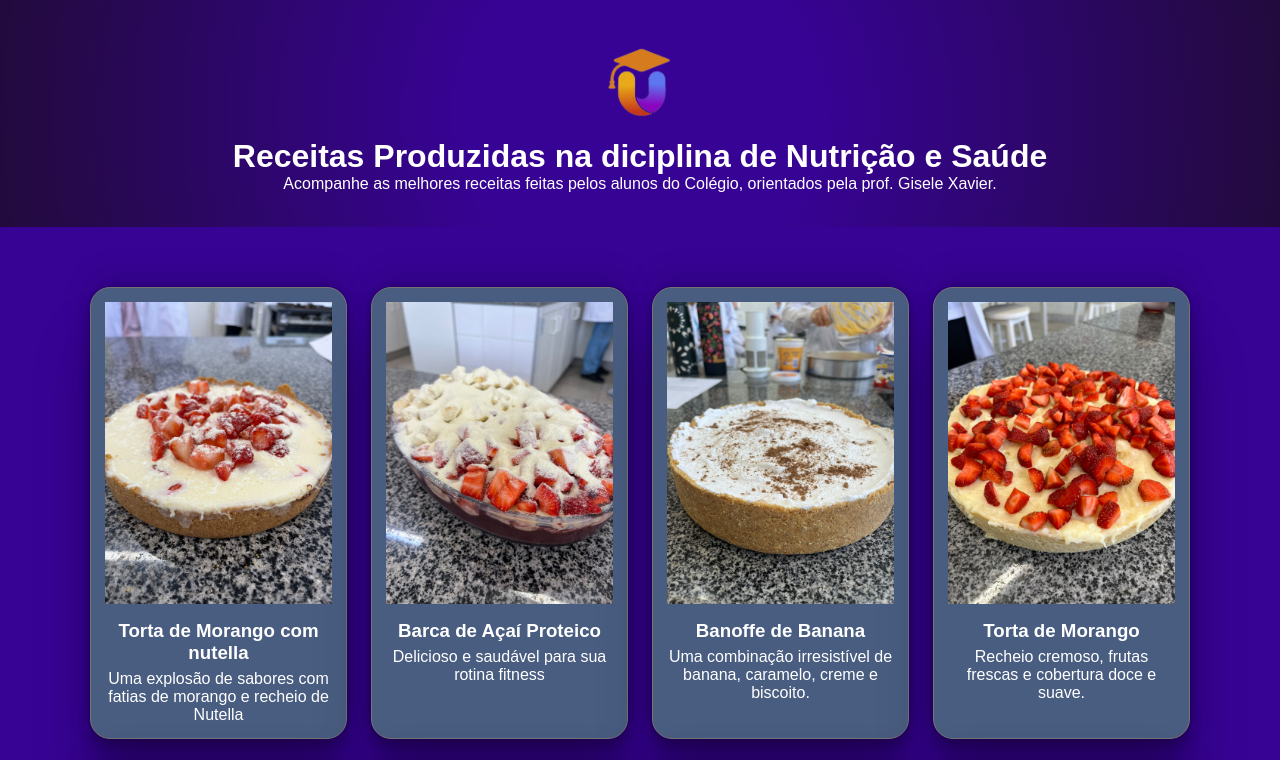
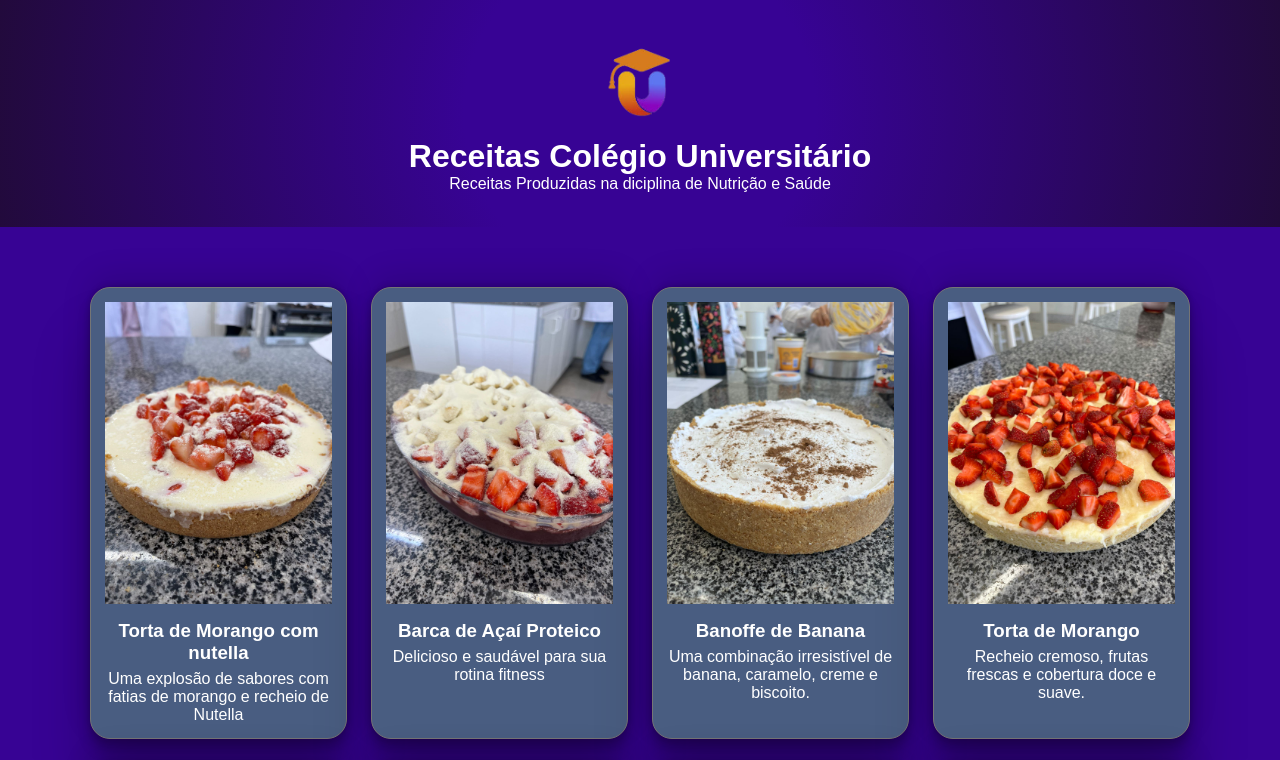
Before and after one commit to anameloc/receitas-colegio, a plain HTML site: page index.html in a window 1280 px wide. Shown: the top 760 px of the page. Drawn offline with Linux system fonts and the light colour scheme.

Commit message:
Update index.html

```diff
--- a/index.html
+++ b/index.html
@@ -13,8 +13,8 @@
 
     <header>
         <img src="img/images-removebg-preview.png" alt="">
-        <h1>Receitas Produzidas na diciplina de Nutrição e Saúde </h1>
-        <p>Acompanhe as melhores receitas feitas pelos alunos do Colégio, orientados pela prof. Gisele Xavier. </p>
+        <h1> Receitas Colégio Universitário  </h1>
+        <p>Receitas Produzidas na diciplina de Nutrição e Saúde </p>
     </header>
 
     <main>
```
